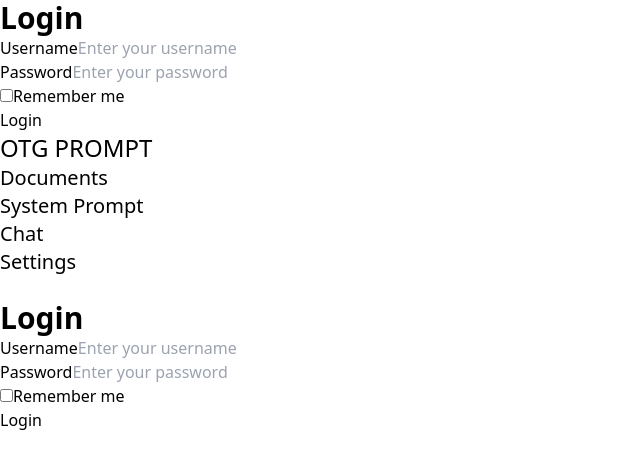
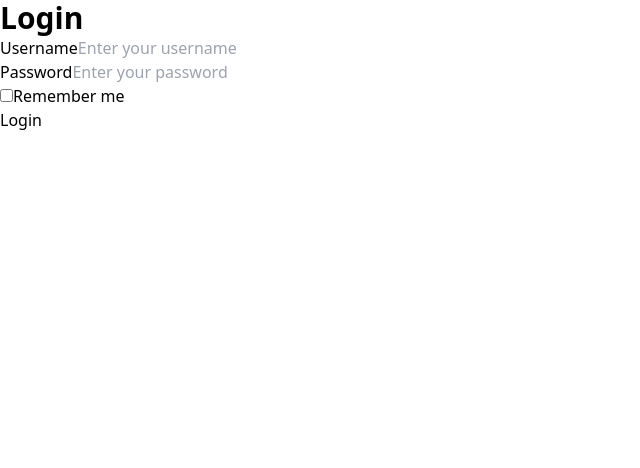
Before and after one commit to amphancm/openthairag-webui, a Vue app in the folder otg-docs-prompt/: page /login in a window 1280 px wide. Shown: the top 468 px of the page, without its empty margins (0-640 px from the left). Built offline with nearby package versions, Linux system fonts and the light colour scheme; some icons are missing.

Commit message:
fix bug in logscreen

```diff
--- a/otg-docs-prompt/src/App.vue
+++ b/otg-docs-prompt/src/App.vue
@@ -3,7 +3,7 @@
     <div v-if="isLoginPage" class="h-screen bg-gray-100 flex items-center justify-center">
       <RouterView />
     </div>
-    <div class="flex h-screen">
+    <div v-else class="flex h-screen">
       <div
         class="flex-none bg-gray-800 text-white w-[200px] items-center text-center"
       >
```
